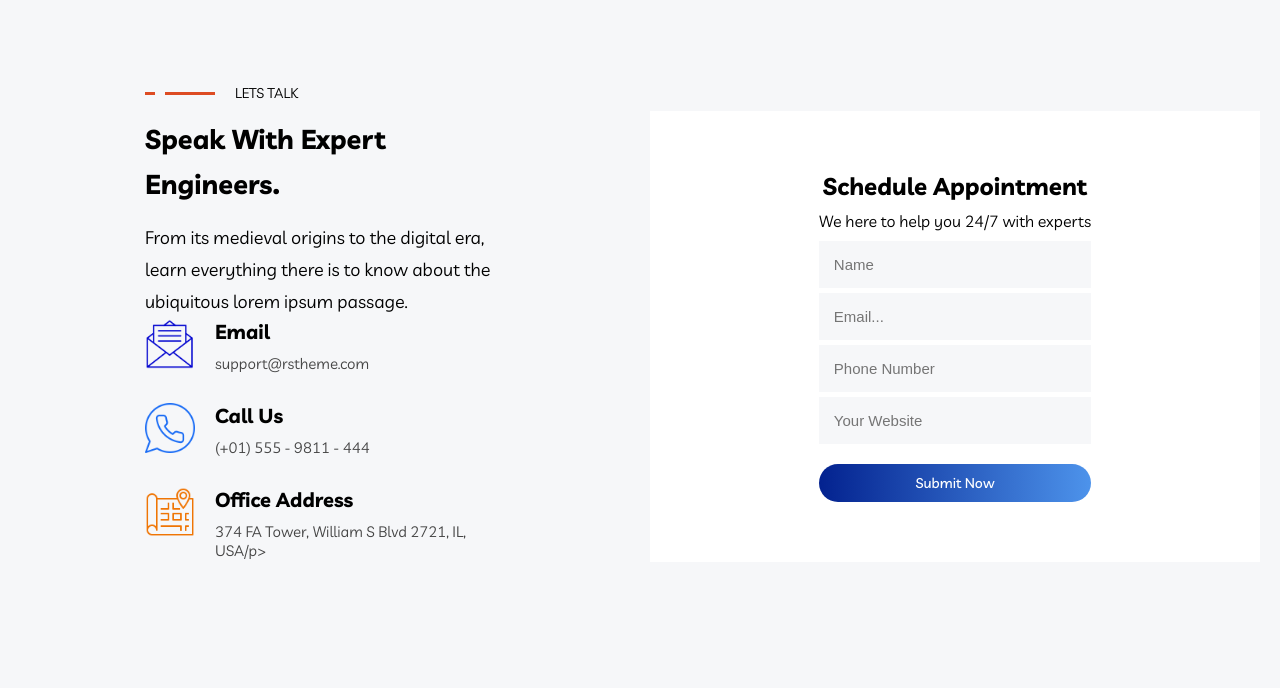
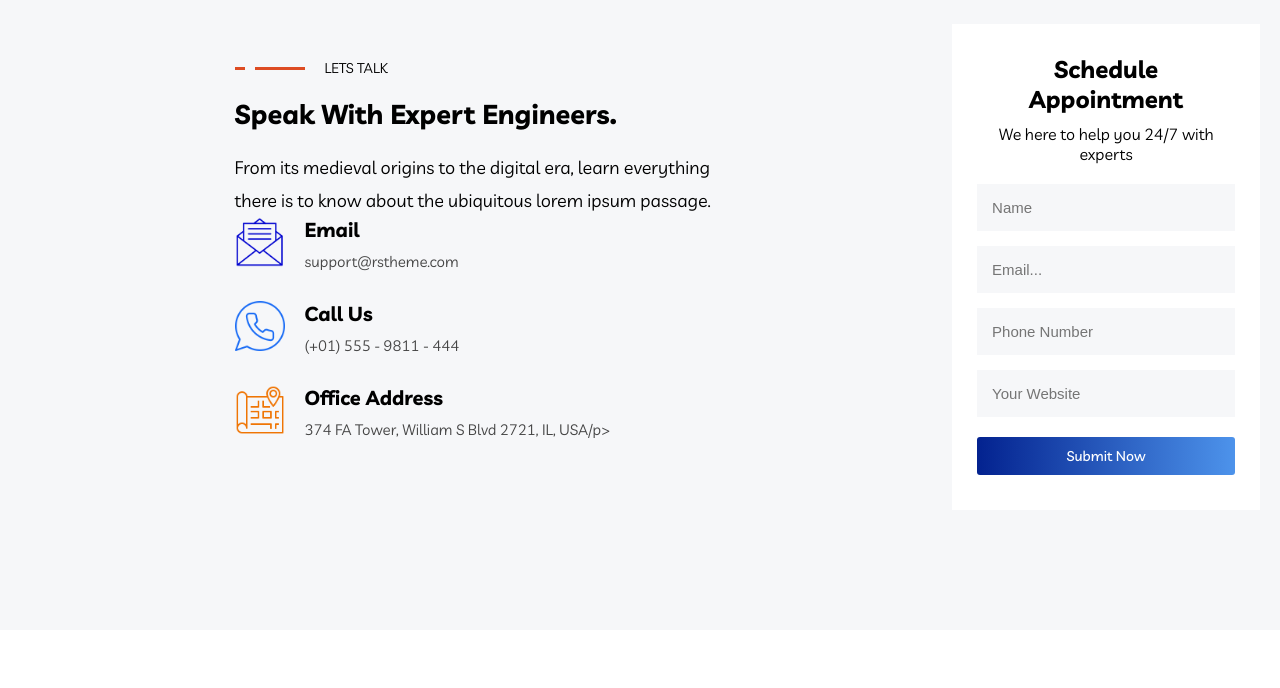
Before and after one commit to front-end-by-rimantas/32-grupe-portfolio-braintech, a website: page index.html in a window 1280 px wide. Shown: the part 4712-5400 px from the top of the page. Drawn offline with Linux system fonts and the light colour scheme.

Commit message:
final comit

```diff
--- a/css/pages/home.css
+++ b/css/pages/home.css
@@ -691,7 +691,7 @@ body .lets-talk {
 
 .form-row > input {
     width: 100%;
-    margin-top: 5px;
+    margin-top: 15px;
     font-size: 15px;
     padding: 15px;
     background-color: #f6f7f9;
@@ -708,14 +708,47 @@ body .lets-talk {
     .service {
         width: 960px;
         display: flex;
-        width: 100%;
         flex-direction: row;
         align-items: center;
-        justify-content: center;
+
         gap: 20px;
-        padding: 60px 20px;
+        padding: 30px 25px 35px;
+    }
+
+    .lets-talk > .contact-form {
+    width: auto;
+    display: flex;
+    flex-direction: row;
+    justify-content: flex-start;
+    text-align: left;
     }
 }
+
+@media (min-width: 1200px) {
+  .container > .row {
+    width: 1140px;
+  }
+  .lets-talk > .row,
+    .service {
+        width: 960px;
+        display: flex;
+        flex-direction: row;
+        align-items: center;
+       justify-content: center;
+        gap: 20px;
+        padding: 30px 25px 35px;
+    }
+
+    .lets-talk > .contact-form {
+    width: auto;
+    display: flex;
+    flex-direction: row;
+    justify-content: center;
+    text-align: left;
+    }
+
+
+
 /* lets talk end */
 
 /* blogs start */
--- a/index.html
+++ b/index.html
@@ -348,7 +348,7 @@
     <!-- lets talk start -->
     <section class="container lets-talk">
         <div class="row service">
-            <div class="col-12 col-md-8">
+            <div class="col-12 col-md-7">
                 <div class="">
                     <p class="section-title">Lets talk</p>
                     <h2 class="title">Speak With Expert Engineers.</h2>
@@ -378,7 +378,7 @@
                 </div>
             </div>
         </div>
-        <div class="row contact-form col-12 col-md-8">
+        <div class="row contact-form col-12 col-md-5">
             <form class="form ">
                 <div class="col-12">
                     <h2 class="form-title">
@@ -400,7 +400,7 @@
                 <div class="form-row">
                     <input type="url" id="homepage" name="homepage" placeholder="Your Website"><br><br>
                 </div>
-                <button class="btn-primary-color btn-submit">
+                <button class="btn-primary-color btn-form-submit">
                     Submit Now
                 </button>
             </form>
```
